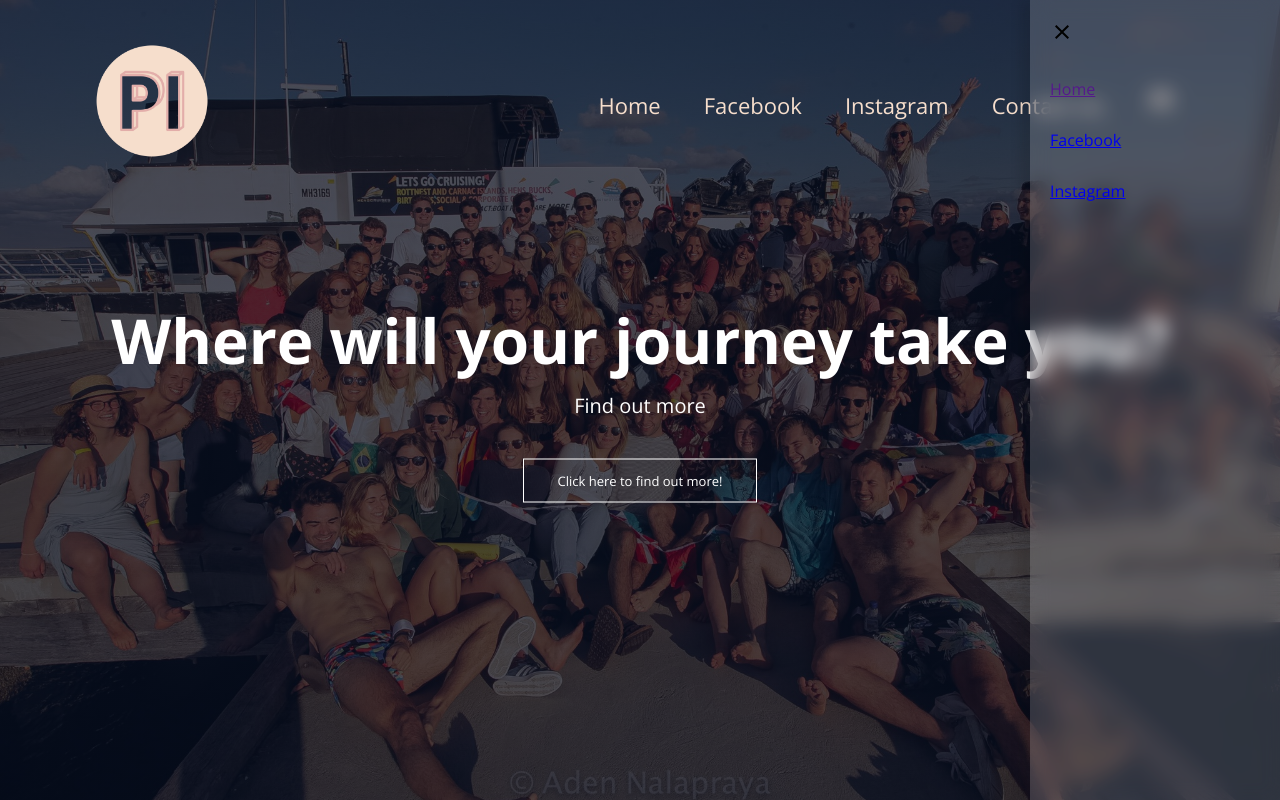
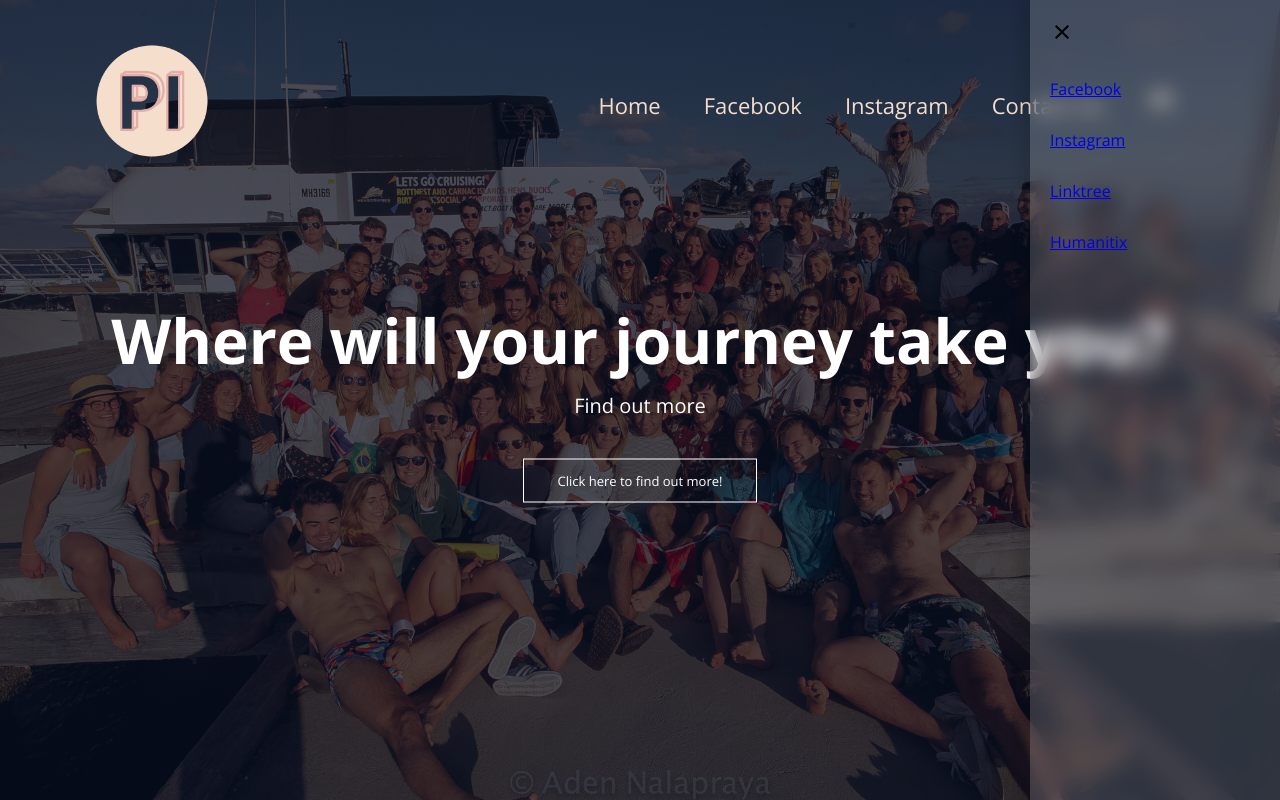
Before and after one commit to perthinternational/pi, a plain HTML site: page index.html in a window 1280 px wide. Both pictures are taken after a click on the item 1161 px from the left and 103 px from the top of the page. Shown: the top 800 px of the page. Drawn offline with nearby package versions, Linux system fonts and the light colour scheme.

Commit message:
Eva adding humantix & linktree

```diff
--- a/index.html
+++ b/index.html
@@ -27,16 +27,17 @@
         </div>
         <ul class="sidebar">
             <li onclick=hideSidebar()><a href="index.html"><svg xmlns="http://www.w3.org/2000/svg" height="24px" viewBox="0 -960 960 960" width="24px" fill="fff"><path d="m256-200-56-56 224-224-224-224 56-56 224 224 224-224 56 56-224 224 224 224-56 56-224-224-224 224Z"/></svg></a></li>
-            <li><a href="">Home</a></li>
             <li><a href="https://www.facebook.com/perthinternational/">Facebook</a></li>
             <li><a href="https://www.instagram.com/perthinternational/">Instagram</a></li>
+            <li><a href="https://linktr.ee/uwaperthinternational">Linktree</a></li>
+            <li><a href="https://events.humanitix.com/host/uwa-perth-international">Humanitix</a></li>
         </ul>
     </nav>
 
     <div class="text-box">
         <h1>Where will your journey take you?</h1>
         <p>Find out more</p>
-        <a href="https://l.instagram.com/?u=https%3A%2F%2Flinktr.ee%2Fuwaperthinternational%3Ffbclid%3DPAZXh0bgNhZW0CMTEAc3J0YwZhcHBfaWQMMjU2MjgxMDQwNTU4AAGnbAlNtJGzt6Afs8H643r1CjJi3fXi3TepCeADXw2xOY9aFkccUHT3qm65NtQ_aem_YXnjCoc7RTY3hgM2AqDZOw%26brid%3DLQS0PN2ejHFpqZAj3IPFkA&e=AT3nFBeSD2ZmGekbSBk9XCOOLlNd8RnahWn-9HUQxi8IyFLIkn6Fpls3WW9lY0cCro5dYO9rg9gssnpxxpcMiXsWAs7ZVT6celZ0T2OTrstX1ZJtEUOGLw-EzA" class="hero-btn">Click here to find out more!</a>
+        <a href="https://linktr.ee/uwaperthinternational" class="hero-btn">Click here to find out more!</a>
         </div>
 
 </section>
@@ -62,4 +63,5 @@
 </script>
 
 </body>
+
 </html>
```
